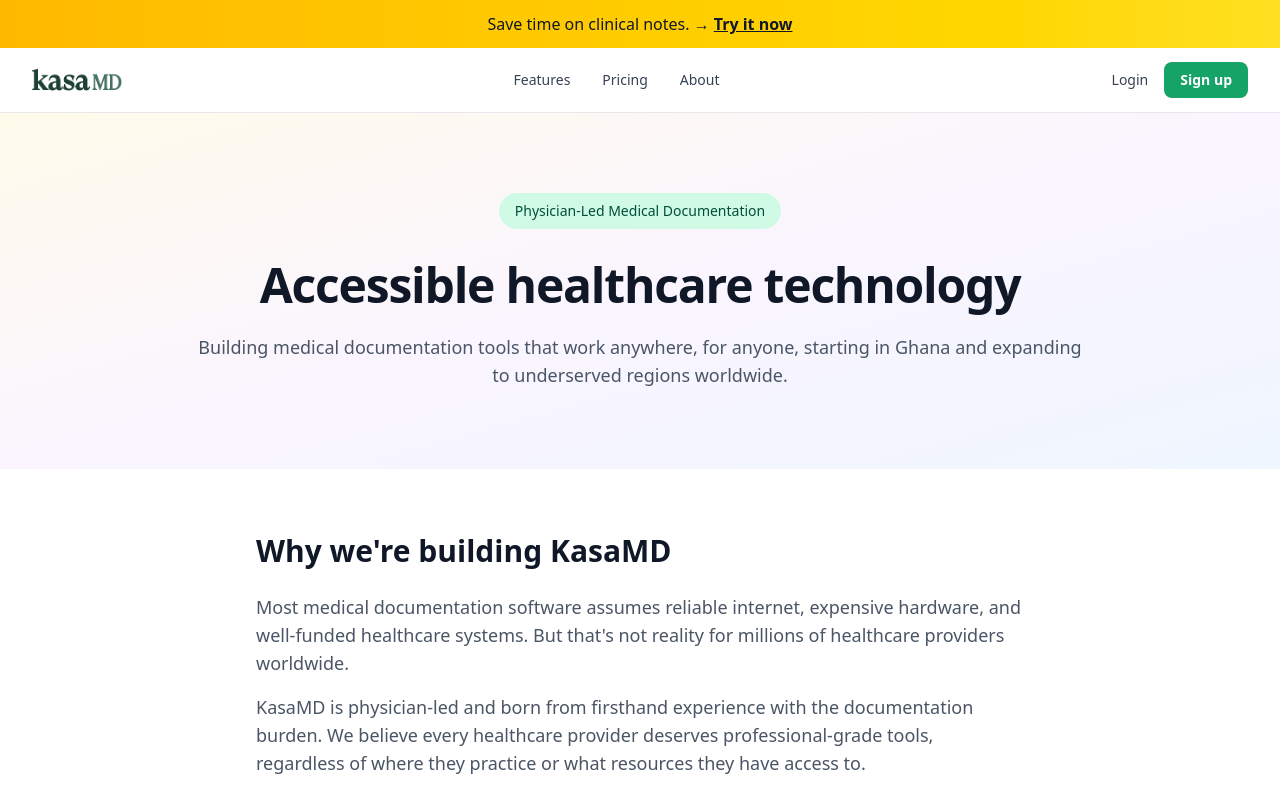
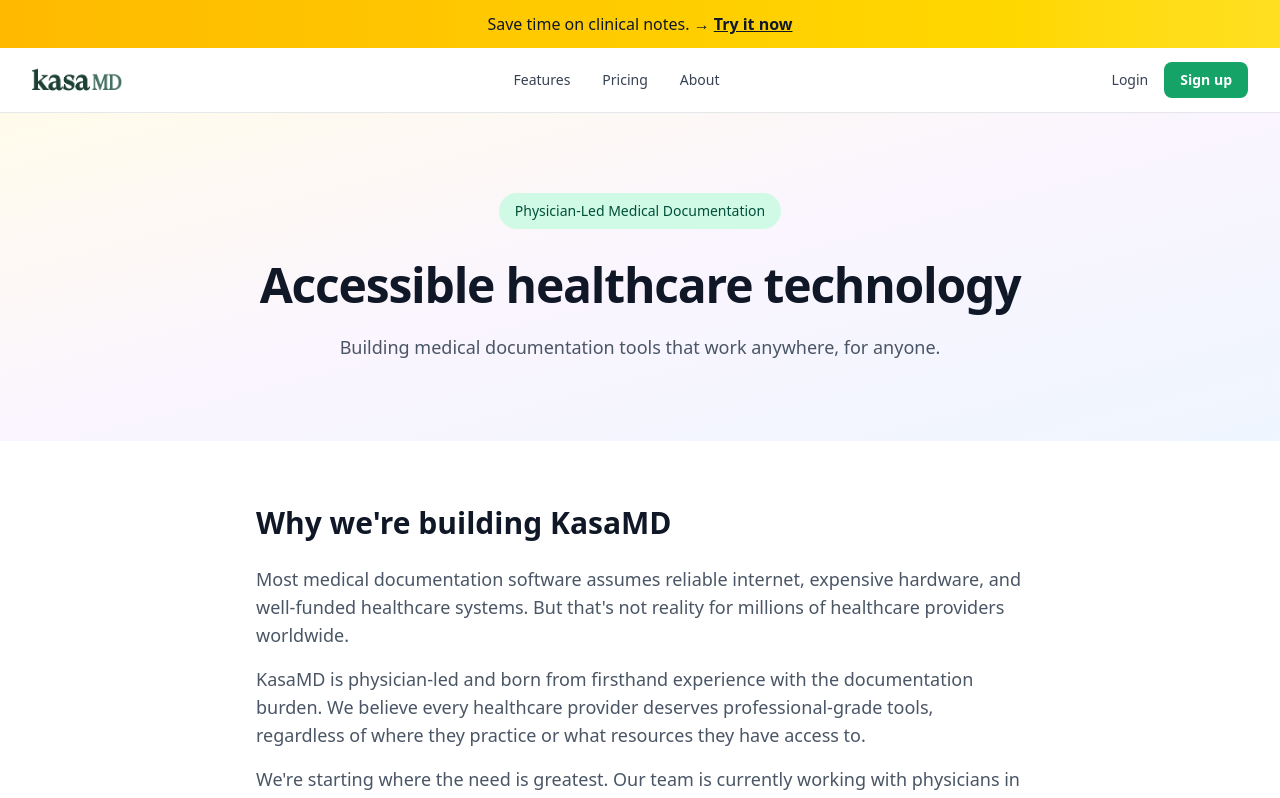
Before and after one commit to Kasa-Labs/kasa_marketing, a Next.js app: page /about in a window 1280 px wide. Shown: the top 798 px of the page. Built offline with nearby package versions, Linux system fonts and the light colour scheme.

Commit message:
[edit] edited about us changes

```diff
--- a/app/about/page.tsx
+++ b/app/about/page.tsx
@@ -21,8 +21,7 @@
             Accessible healthcare technology
           </h1>
           <p className="mt-6 text-lg text-gray-600">
-            Building medical documentation tools that work anywhere, for anyone,
-            starting in Ghana and expanding to underserved regions worldwide.
+            Building medical documentation tools that work anywhere, for anyone.
           </p>
         </div>
       </section>
```
